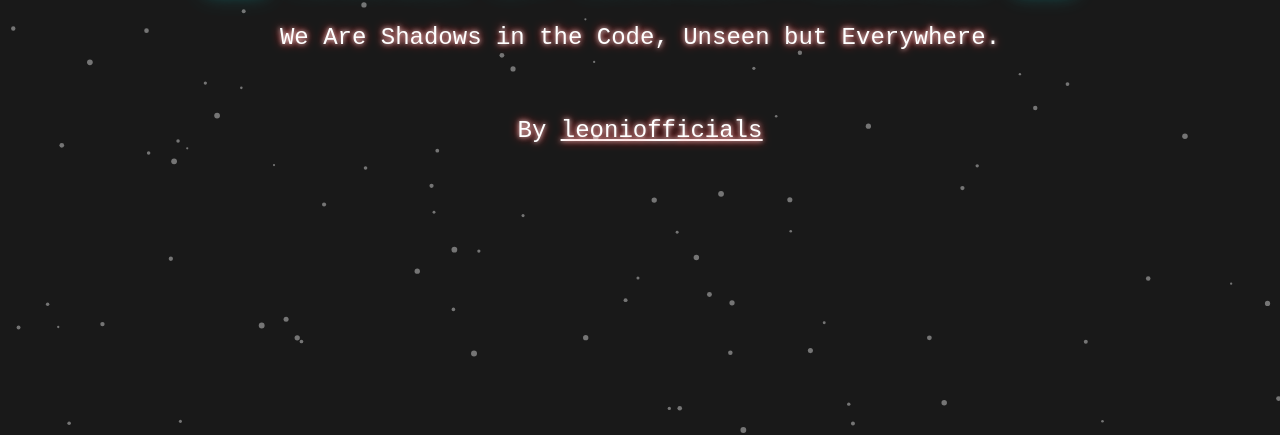
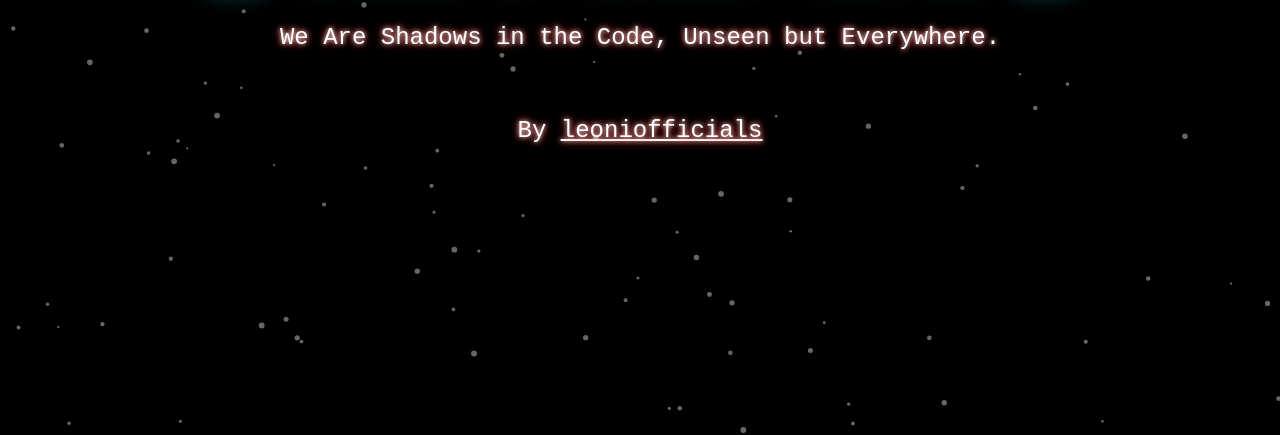
Before and after one commit to leoniofficials/L30N10FF1C14LS, a plain HTML site: page index.html in a window 1280 px wide. Shown: the part 365-800 px from the top of the page. Drawn offline with Linux system fonts and the light colour scheme.

Commit message:
Update index.html

```diff
--- a/index.html
+++ b/index.html
@@ -12,7 +12,7 @@
             left: 0;
             width: 100vw;
             height: 100vh;
-            background-color: rgba(0, 0, 0, 0.9); /* Şeffaf siyah arka plan */
+            background-color: black; /* Şeffaf siyah arka plan */
             z-index: 9998; /* Kanvasın bir altında olacak */
             display: flex;
             align-items: center;
```
